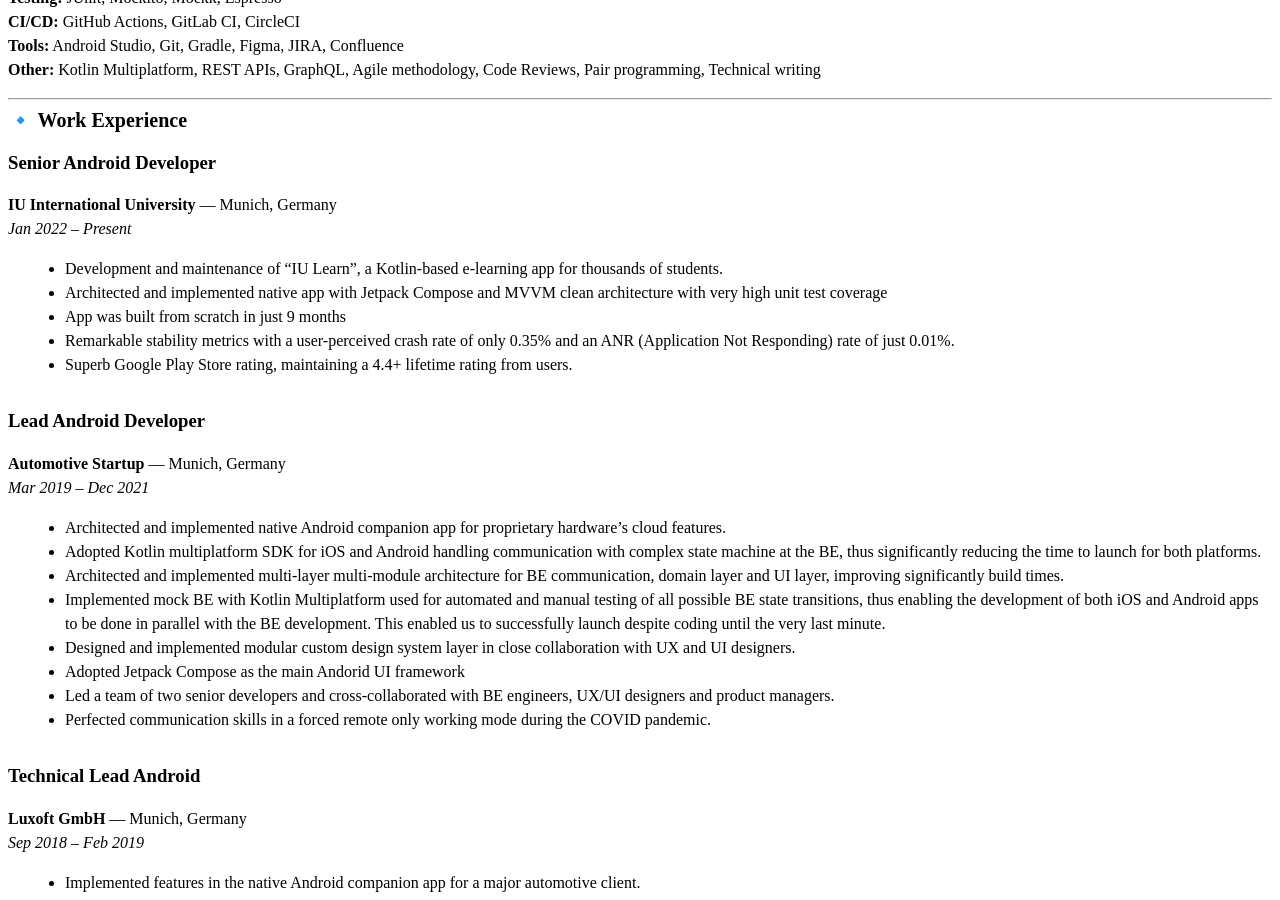
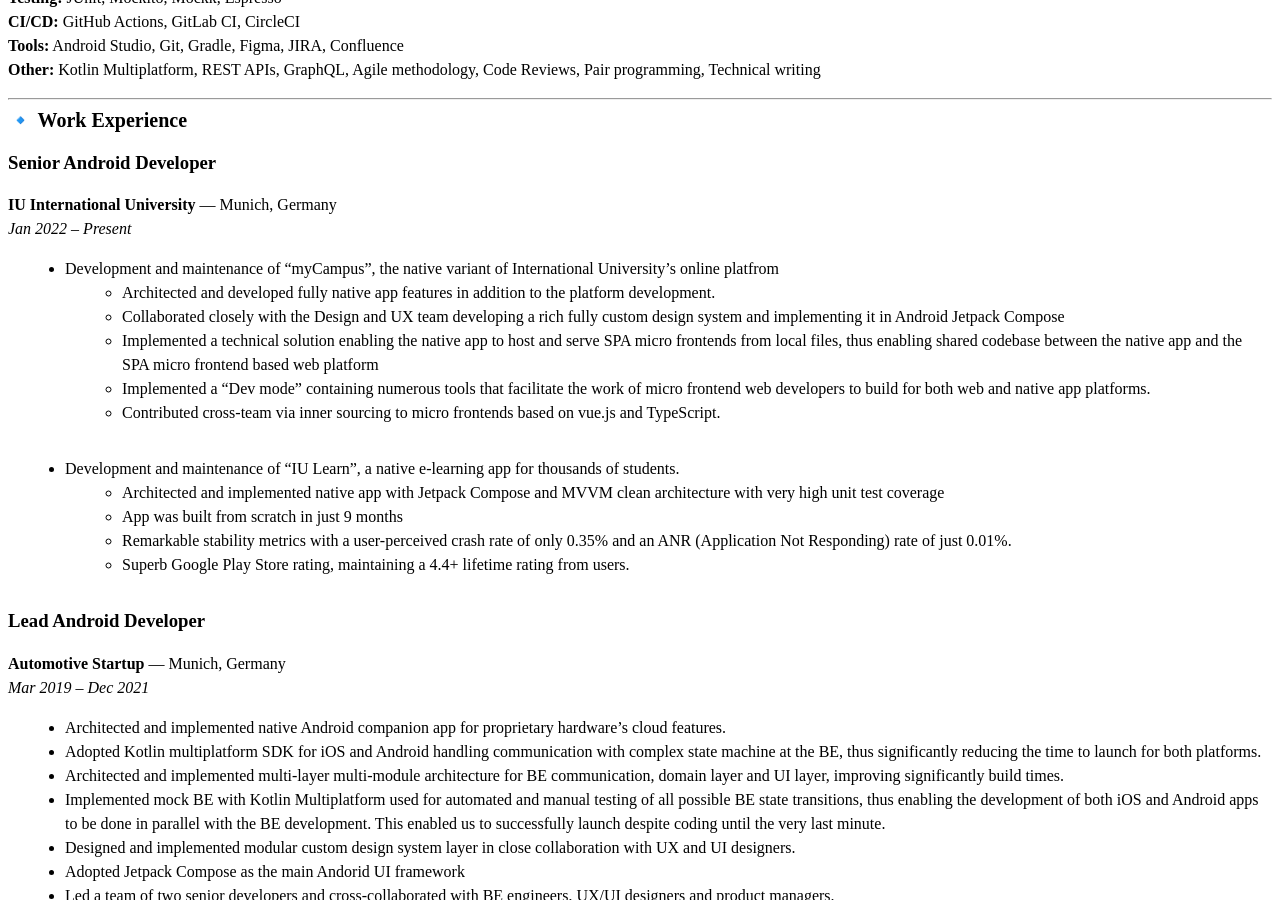
Before and after one commit to luboganev/luboganev.github.io, a Jekyll site: the page built from cv.md, in a window 1280 px wide and 900 px high, scrolled down 492 px. Built offline with Jekyll 4.4.1, drawn with Linux system fonts in a browser that asks for light colours; some of the changed text lies outside the part shown.

Commit message:
update cv with myCampus and add design system achievement

```diff
--- a/cv.md
+++ b/cv.md
@@ -42,11 +42,17 @@
 ### **Senior Android Developer**
 **IU International University** — Munich, Germany
 *Jan 2022 – Present*
-- Development and maintenance of "IU Learn", a Kotlin-based e-learning app for thousands of students.
-- Architected and implemented native app with Jetpack Compose and MVVM clean architecture with very high unit test coverage
-- App was built from scratch in just 9 months
-- Remarkable stability metrics with a user-perceived crash rate of only 0.35% and an ANR (Application Not Responding) rate of just 0.01%.
-- Superb Google Play Store rating, maintaining a 4.4+ lifetime rating from users.
+- Development and maintenance of "myCampus", the native variant of International University's online platfrom
+  - Architected and developed fully native app features in addition to the platform development.
+  - Collaborated closely with the Design and UX team developing a rich fully custom design system and implementing it in Android Jetpack Compose
+  - Implemented a technical solution enabling the native app to host and serve SPA micro frontends from local files, thus enabling shared codebase between the native app and the SPA micro frontend based web platform
+  - Implemented a "Dev mode" containing numerous tools that facilitate the work of micro frontend web developers to build for both web and native app platforms.
+  - Contributed cross-team via inner sourcing to micro frontends based on vue.js and TypeScript.
+- Development and maintenance of "IU Learn", a native e-learning app for thousands of students.
+  - Architected and implemented native app with Jetpack Compose and MVVM clean architecture with very high unit test coverage
+  - App was built from scratch in just 9 months
+  - Remarkable stability metrics with a user-perceived crash rate of only 0.35% and an ANR (Application Not Responding) rate of just 0.01%.
+  - Superb Google Play Store rating, maintaining a 4.4+ lifetime rating from users.
 
 ### **Lead Android Developer**
 **Automotive Startup** — Munich, Germany
```
Also changed, not shown: other parts of cv.md (+0 -8 lines), about.md (+1 -0 lines), 1 other file.
